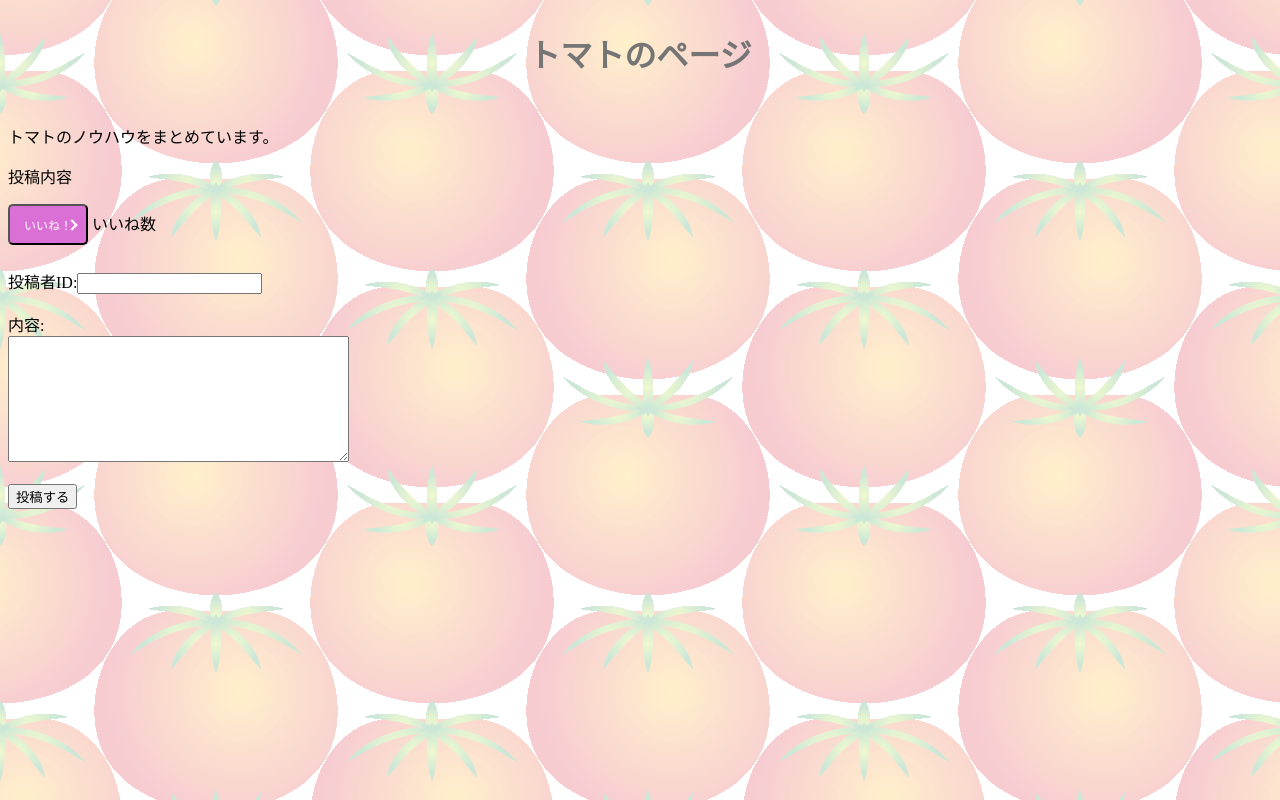
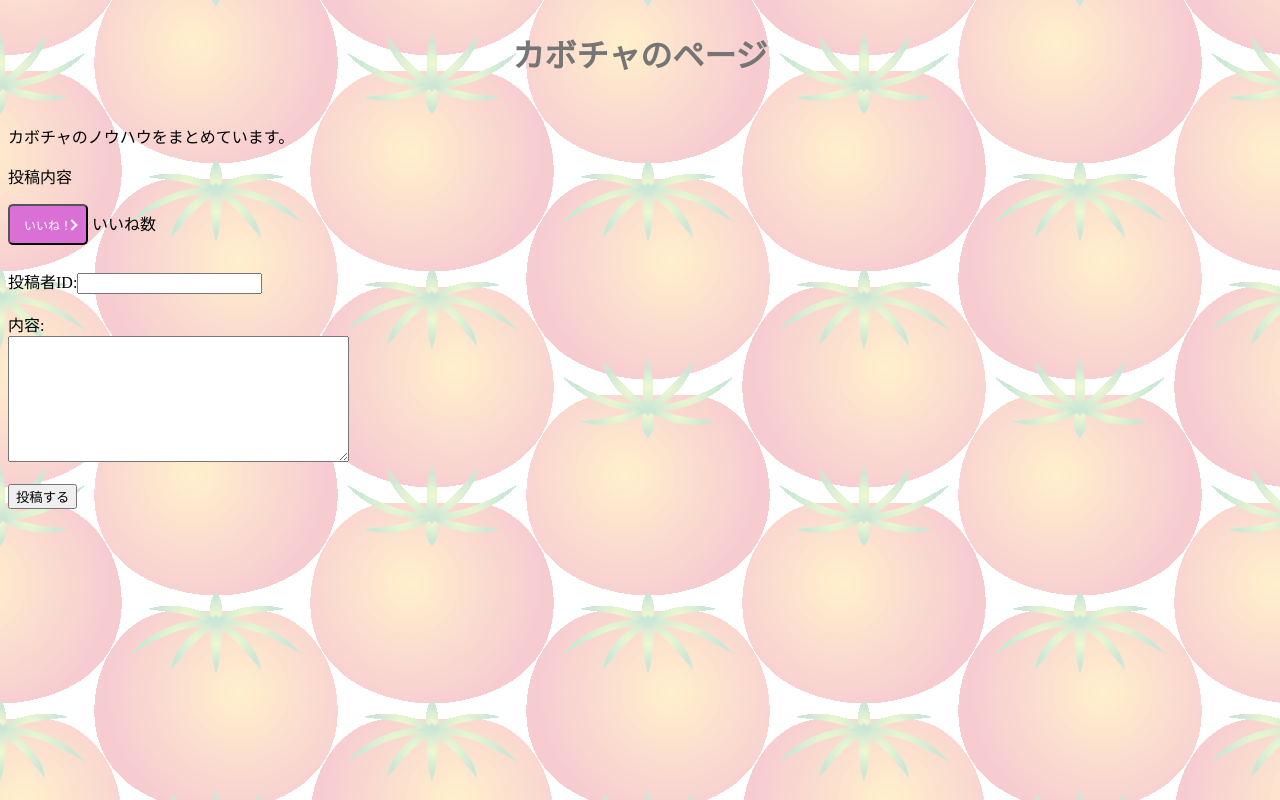
Before and after one commit to world779/Nohau, a plain HTML site: page kabo_page.html in a window 1280 px wide. Drawn offline with Linux system fonts and the light colour scheme; files whose address does not match are found by name.

Commit message:
link周りをちょいちょい

```diff
--- a/kabo_page.html
+++ b/kabo_page.html
@@ -2,9 +2,9 @@
 <html lang="ja">
   <head>
     <meta charset="utf-8">
-    <title>トマトのページ</title>
+    <title>カボチャのページ</title>
     <link rel="icon" href="tomato.jpg">
-    <meta name="description" content="トマトのノウハウページです。">
+    <meta name="description" content="カボチャのノウハウページです。">
     <link rel="stylesheet" href="tomato_page.css">
   </head>
 
@@ -12,14 +12,14 @@
     <header id="header">
       <!-- <div id="title-innner" style="background-image:C.jpg: center -326px;"> -->
       <h1 class="logo">
-        <span class="logo-name">トマトのページ</span>
+        <span class="logo-name">カボチャのページ</span>
 
         <!-- <span class="logo-title">&nbsp;PORTFOLIO</span> -->
         <!-- <span class="logo-desc"></span> -->
       </h1>
     </header>
     <section>
-      <p>トマトのノウハウをまとめています。</p>
+      <p>カボチャのノウハウをまとめています。</p>
     </section>
     <section>
       <p id="post_id">投稿内容</p>
```
Also changed, not shown: index.html (+1 -1 lines).
